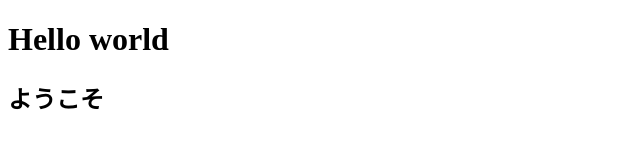
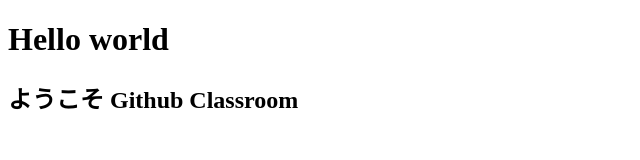
Before and after one commit to HP88888888/JS, a plain HTML site: page index.html in a window 1280 px wide. Shown: the whole page, without its empty margins (0-640 px from the left). Drawn offline with Linux system fonts and the light colour scheme.

Commit message:
Update index.html

```diff
--- a/index.html
+++ b/index.html
@@ -4,6 +4,6 @@
   </head>
   <body>
     <h1>Hello world</h1>
-    <h2>ようこそ</h2>
+    <h2>ようこそ Github Classroom</h2>
   </body>
 </html>
```
